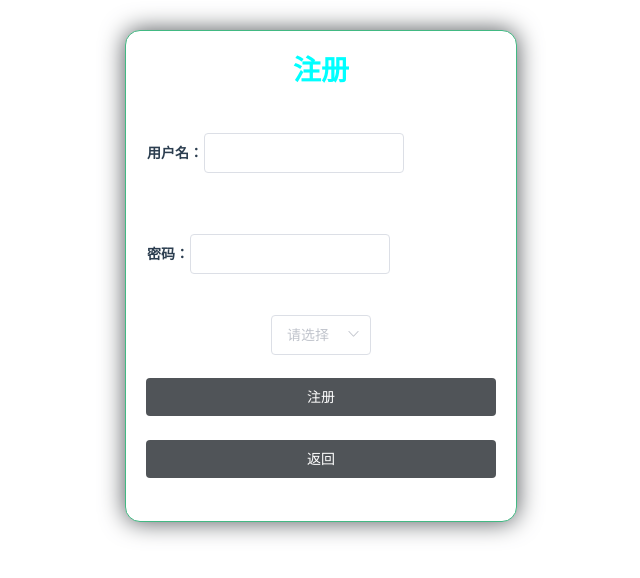
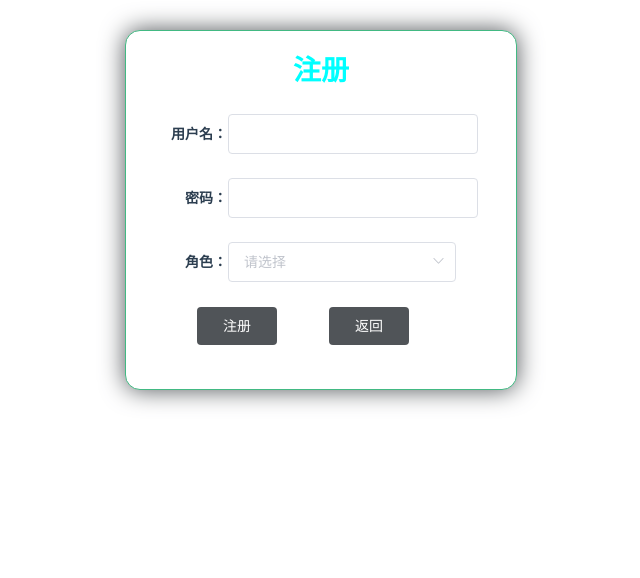
Before and after one commit to xu3333/testgit, a Vue app in the folder work-vue/: page /registe in a window 1280 px wide. Shown: the top 578 px of the page, without its empty margins (319-959 px from the left). Built offline with nearby package versions, Linux system fonts and the light colour scheme.

Commit message:
"2019/12/24 11:31 注册页面改动2"

```diff
--- a/work-vue/src/components/Register.vue
+++ b/work-vue/src/components/Register.vue
@@ -7,7 +7,8 @@
         <el-form-item>
           <tr>
             <td>
-              <h4>用户名：</h4>
+<!--              <el-input type="text" value="用户名：" style="width: 100px" readonly="readonly"></el-input>-->
+              <h4 class="username">用户名：</h4>
             </td>
             <el-input type="text" v-model:value="registerForm.username"/>
           </tr>
@@ -15,21 +16,30 @@
         <el-form-item>
           <tr>
             <td>
-              <h4>密码：</h4>
+              <h4 class="password">密码：</h4>
             </td>
             <el-input type="text" v-model:value="registerForm.password"/>
           </tr>
         </el-form-item>
-        <el-form-item class="select">
-          <el-select v-model="choice">
-            <el-option v-for="(x,index) in selection" :key="x.index" :value="x.role">{{x.role}}</el-option>
-          </el-select>
+        <el-form-item>
+          <tr>
+            <td>
+              <h4 class="role">角色：</h4>
+            </td>
+            <el-select v-model="registerForm.role">
+              <el-option v-for="(x,index) in selection" :key="x.index" :value="x.role">{{x.role}}</el-option>
+            </el-select>
+          </tr>
         </el-form-item>
         <el-form-item>
-          <el-button type="primary" style="width: 100%;background: #505458;border: none" v-on:click="registe">注册</el-button>
-        </el-form-item>
-        <el-form-item>
-          <el-button type="primary" style="width: 100%;background: #505458;border: none" v-on:click="backToLogin">返回</el-button>
+          <tr>
+            <td>
+              <el-button type="primary" style="width: 80px;background: #505458;border: none;margin-left: 50px" v-on:click="registe">注册</el-button>
+            </td>
+            <td>
+              <el-button type="primary" style="width: 80px;background: #505458;border: none;margin-left: 50px" v-on:click="backToLogin">返回</el-button>
+            </td>
+          </tr>
         </el-form-item>
       </el-form>
     </div>
@@ -42,13 +52,13 @@
         return{
           registerForm:{
             username:"",
-            password:""
+            password:"",
+            role:""
           },
           selection:[
-            {role:"物业",index:0},
+            {role:"物业",index: 0},
             {role:"业主",index: 1}
-          ],
-          choice:""
+          ]
         }
       },
       methods:{
@@ -57,7 +67,8 @@
           this.$axios
             .post('/registe',{
             username:this.registerForm.username,
-            password:this.registerForm.password
+            password:this.registerForm.password,
+            role:this.registerForm.choice
           })
           .then(successResponse=>{
             if(successResponse.data.code===200){
@@ -94,13 +105,18 @@
     box-shadow: 0 0 25px #505458;
   }
 
-  .select{
-    width: 100px;
-    text-align: left;
+  .username,.password,.role{
+    margin: 0px;
+    width: 80px;
+    text-align: right;
   }
 
+  /*.el-form-item{*/
+  /*  margin-bottom: 10px;*/
+  /*}*/
+
   .el-input{
-    width: 200px;
+    width: 250px;
   }
 
   .el-dropdown-link {
```
Also changed, not shown: 1 other file (tests, documents, lock files or other folders).
